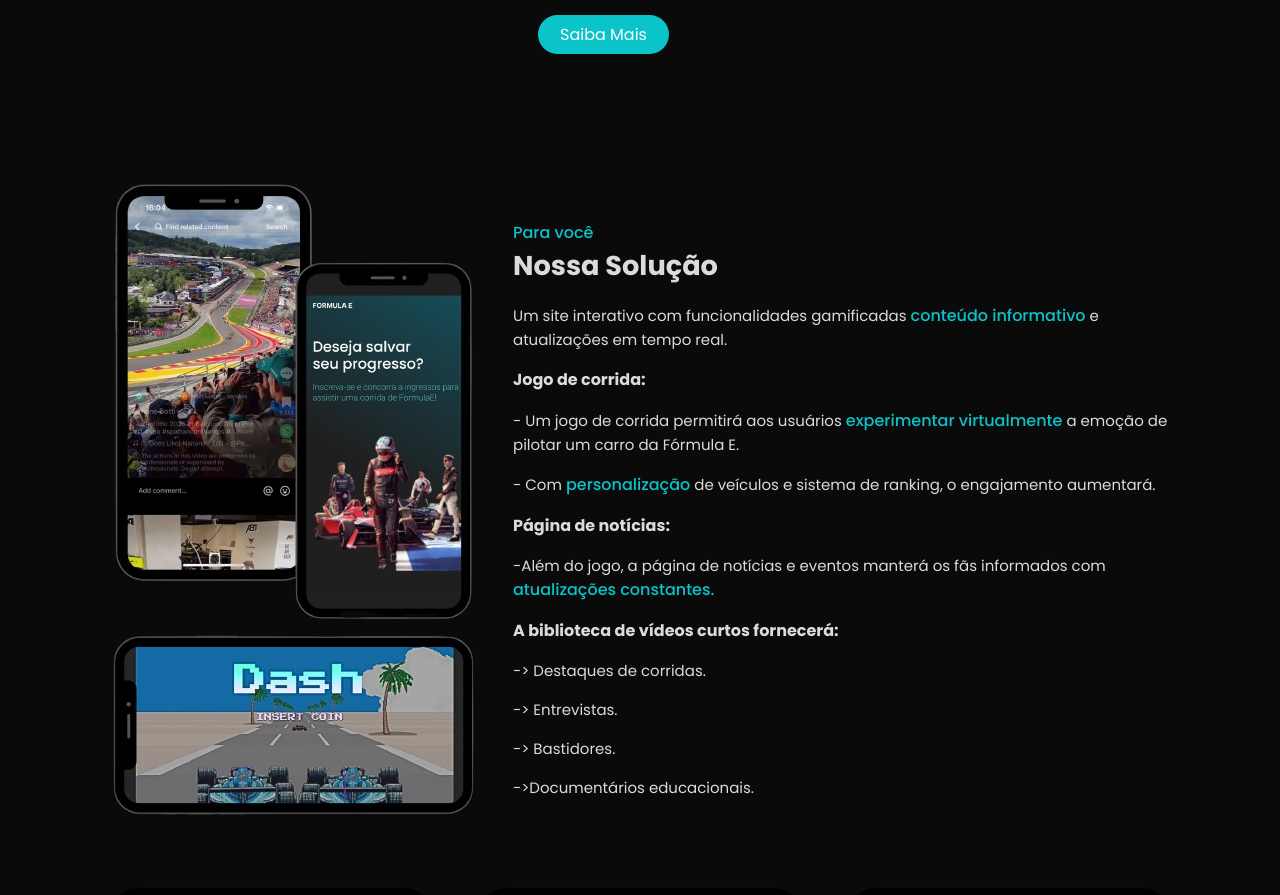
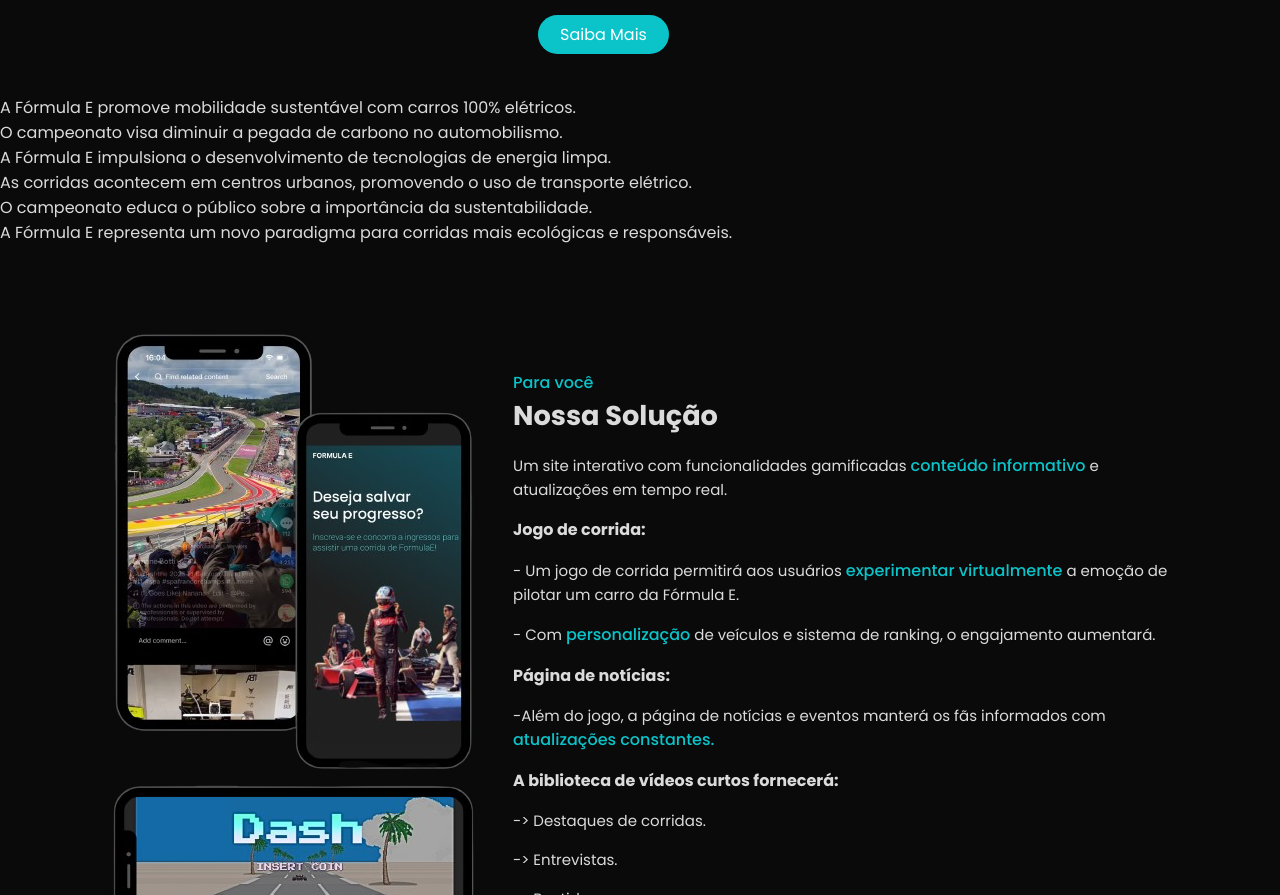
Before and after one commit to DevRuanVieira/Projeto-Formula-E, a plain HTML site: page index.html in a window 1280 px wide. Shown: the part 907-1802 px from the top of the page. Drawn offline with nearby package versions, Linux system fonts and the light colour scheme; a web font is replaced by a local one.

Commit message:
Update index.html
Front 2 semestre

```diff
--- a/index.html
+++ b/index.html
@@ -59,6 +59,16 @@
             <a href="https://www.g20.org/pt-br/g20-social/grupos-de-engajamento/oceans-20" class="btn">Saiba Mais</a>
         </div>
     </section>
+    <div class="grid-container">
+
+        <div class="item2"> A Fórmula E promove mobilidade sustentável com carros 100% elétricos.</div>
+        <div class="grid-item item3">O campeonato visa diminuir a pegada de carbono no automobilismo.</div>
+        <div class="item4">A Fórmula E impulsiona o desenvolvimento de tecnologias de energia limpa.</div>
+        <div class="grid-item item5">As corridas acontecem em centros urbanos, promovendo o uso de transporte elétrico.</div>
+        <div class="item6">O campeonato educa o público sobre a importância da sustentabilidade.</div>
+        <div class="grid-item item7">A Fórmula E representa um novo paradigma para corridas mais ecológicas e responsáveis.</div>
+
+    </div>
     <section class="about container" id="about">
         <div class="about-img2">
             <img src="img/solucao-img.png" alt="imagem da aplicação">
@@ -78,6 +88,7 @@
             <p>-> Bastidores.</p>
             <p>->Documentários educacionais.</p>
     </section>
+
     <!--ações-->
     <div class="section acoes container" id="acoes">
         <div class="box">
@@ -98,11 +109,14 @@
             <p>Promover esses tópicos atrairá novos fãs e fortalecerá a imagem da Fórmula E.</p>
         </div>
     </div>
+
+
     <!--pontos-->
     <div class="sistema-recompensa">
             <h2>Sistema de Recompensas.</h2>
             <p>Realize ações, jogue e compartilhe.<br><span>Troque pontos acumulados por prêmios exclusivos.</span></p>
     </div>
+
         <div class="pontos-container container">
             <!--box1-->
             <div class="box">
```
